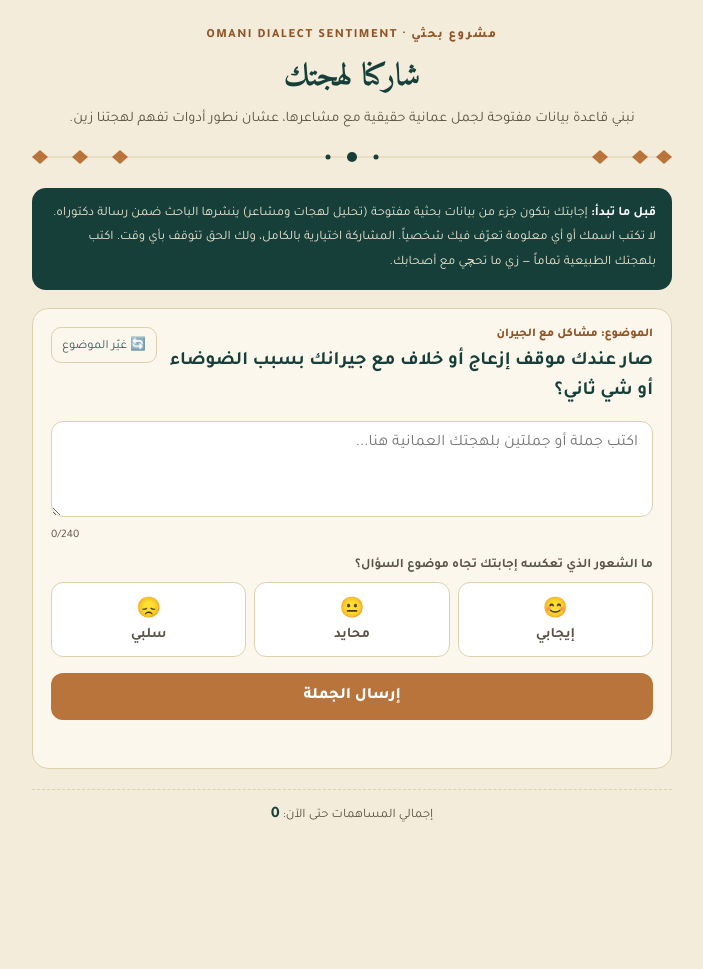
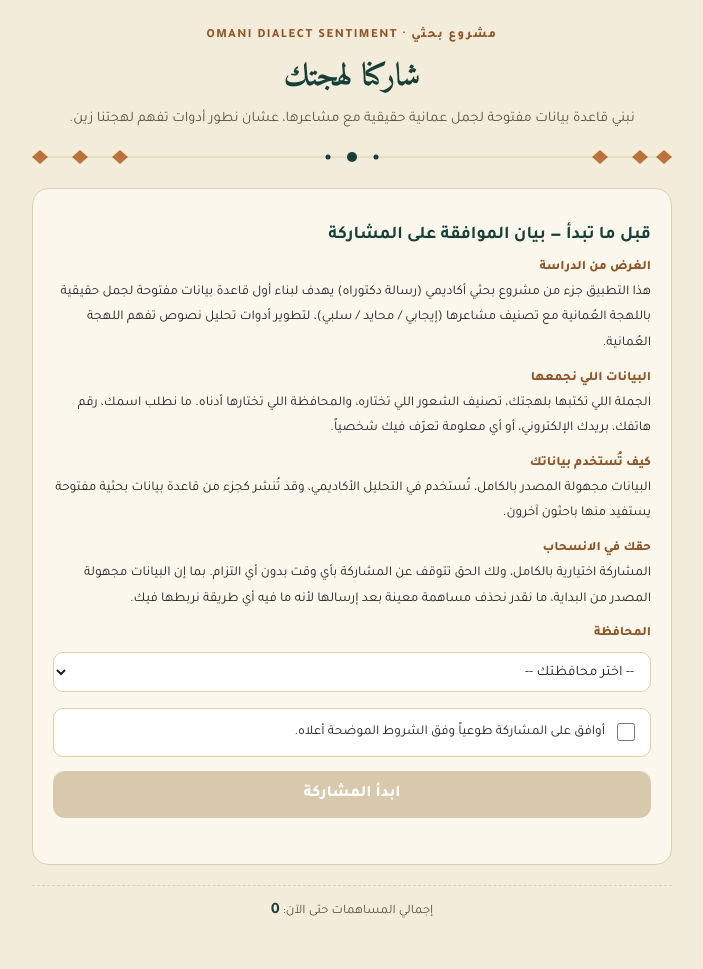
Before and after one commit to tfatnassi2017-bot/OmanSentiment_Project, a Flask app: page / in a window 1280 px wide. Shown: the whole page, without its empty margins (288-991 px from the left). Before the commit the page ends 822 px from the top, so only its background shows below. Run offline with Flask 3, Linux system fonts and the light colour scheme; data that the repository does not hold is empty; some libraries are stand-ins or nearby versions.

Commit message:
Update index.html

```diff
--- a/templates/index.html
+++ b/templates/index.html
@@ -50,17 +50,82 @@
   .done-box .big-emoji{ font-size:44px; margin-bottom:10px; }
   .done-box h3{ color:var(--teal-deep); font-size:20px; margin-bottom:10px; }
   .done-box p{ font-size:14px; color:var(--ink-soft); line-height:1.8; max-width:420px; margin:0 auto; }
+
+  .consent-gate{
+    background:var(--sand-card); border:1.5px solid var(--line); border-radius:16px;
+    padding:20px 20px 22px; margin-bottom:18px;
+  }
+  .consent-gate h2{ color:var(--teal-deep); font-size:18px; margin-bottom:10px; }
+  .consent-gate .section-label{ font-weight:800; color:var(--copper-deep); font-size:13px; margin:14px 0 4px; }
+  .consent-gate p{ font-size:13.5px; line-height:1.9; color:var(--ink); margin:0; }
+  .region-select{
+    width:100%; margin-top:6px; padding:11px 12px; border:1.5px solid var(--line);
+    border-radius:10px; font-family:'Tajawal',sans-serif; font-size:14.5px; color:var(--ink);
+    background:#fff; direction:rtl;
+  }
+  .region-select:focus{ outline:2px solid var(--teal-mid); border-color:var(--teal-mid); }
+  .agree-row{
+    display:flex; align-items:flex-start; gap:8px; margin-top:16px; padding:12px;
+    background:#fff; border:1px solid var(--line); border-radius:10px;
+  }
+  .agree-row input[type=checkbox]{ width:18px; height:18px; margin-top:2px; flex:0 0 auto; cursor:pointer; }
+  .agree-row label{ font-size:13.5px; color:var(--ink); line-height:1.7; cursor:pointer; }
+  .start-btn{
+    width:100%; margin-top:14px; background:var(--copper); color:#fff; border:none;
+    padding:14px; border-radius:12px; font-size:16px; font-weight:800; cursor:pointer;
+  }
+  .start-btn:disabled{ background:#D8C9AC; cursor:not-allowed; }
+  .start-btn:not(:disabled):hover{ background:var(--copper-deep); }
+  .gate-err{ text-align:center; font-size:13px; color:var(--neg); font-weight:700; margin-top:8px; min-height:16px; }
 </style>
 {% endblock %}
 
 {% block content %}
-<div class="consent">
-  <b>قبل ما تبدأ:</b> إجابتك بتكون جزء من بيانات بحثية مفتوحة (تحليل لهجات ومشاعر) ينشرها الباحث ضمن رسالة دكتوراه.
-  لا تكتب اسمك أو أي معلومة تعرّف فيك شخصياً. المشاركة اختيارية بالكامل، ولك الحق تتوقف بأي وقت.
-  اكتب بلهجتك الطبيعية تماماً — زي ما تحچي مع أصحابك.
+<div class="consent-gate" id="consentGate">
+  <h2>قبل ما تبدأ — بيان الموافقة على المشاركة</h2>
+
+  <div class="section-label">الغرض من الدراسة</div>
+  <p>
+    هذا التطبيق جزء من مشروع بحثي أكاديمي (رسالة دكتوراه) يهدف لبناء أول قاعدة بيانات مفتوحة لجمل حقيقية
+    باللهجة العُمانية مع تصنيف مشاعرها (إيجابي / محايد / سلبي)، لتطوير أدوات تحليل نصوص تفهم اللهجة العُمانية.
+  </p>
+
+  <div class="section-label">البيانات اللي نجمعها</div>
+  <p>
+    الجملة اللي تكتبها بلهجتك، تصنيف الشعور اللي تختاره، والمحافظة اللي تختارها أدناه.
+    ما نطلب اسمك، رقم هاتفك، بريدك الإلكتروني، أو أي معلومة تعرّف فيك شخصياً.
+  </p>
+
+  <div class="section-label">كيف تُستخدم بياناتك</div>
+  <p>
+    البيانات مجهولة المصدر بالكامل، تُستخدم في التحليل الأكاديمي، وقد تُنشر كجزء من قاعدة بيانات بحثية
+    مفتوحة يستفيد منها باحثون آخرون.
+  </p>
+
+  <div class="section-label">حقك في الانسحاب</div>
+  <p>
+    المشاركة اختيارية بالكامل، ولك الحق تتوقف عن المشاركة بأي وقت بدون أي التزام. بما إن البيانات
+    مجهولة المصدر من البداية، ما نقدر نحذف مساهمة معينة بعد إرسالها لأنه ما فيه أي طريقة نربطها فيك.
+  </p>
+
+  <div class="section-label">المحافظة</div>
+  <select class="region-select" id="regionSelect">
+    <option value="" disabled selected>-- اختر محافظتك --</option>
+    {% for key, label in regions %}
+    <option value="{{ key }}">{{ label }}</option>
+    {% endfor %}
+  </select>
+
+  <div class="agree-row">
+    <input type="checkbox" id="agreeCheckbox">
+    <label for="agreeCheckbox">أوافق على المشاركة طوعياً وفق الشروط الموضحة أعلاه.</label>
+  </div>
+
+  <button class="start-btn" id="startBtn" type="button" disabled>ابدأ المشاركة</button>
+  <div class="gate-err" id="gateErr"></div>
 </div>
 
-<div class="card">
+<div class="card" id="mainCard" style="display:none;">
   <div id="activeForm">
     <div class="topic-row">
       <div>
@@ -100,6 +165,7 @@
 
 <script>
 const topics = {{ topics | tojson }};
+const validRegionKeys = new Set({{ regions | map(attribute=0) | list | tojson }});
 let currentTopic = null;
 let selectedSentiment = null;
 
@@ -113,7 +179,51 @@ const totalCount = document.getElementById('totalCount');
 const sentBtns = document.querySelectorAll('.sent-btn');
 const activeForm = document.getElementById('activeForm');
 const doneBox = document.getElementById('doneBox');
+const consentGate = document.getElementById('consentGate');
+const mainCard = document.getElementById('mainCard');
+const regionSelect = document.getElementById('regionSelect');
+const agreeCheckbox = document.getElementById('agreeCheckbox');
+const startBtn = document.getElementById('startBtn');
+const gateErr = document.getElementById('gateErr');
 
+// --- Consent + region gate -------------------------------------------
+// Asked once per device, then remembered in localStorage so returning
+// visitors go straight to the questions (participation isn't limited to
+// a single submission — this only gates the one-time consent step).
+const CONSENT_KEY = 'omani_consent_given_v1';
+const REGION_KEY = 'omani_participant_region_v1';
+
+function getStoredRegion(){
+  const r = localStorage.getItem(REGION_KEY);
+  return validRegionKeys.has(r) ? r : null;
+}
+function hasConsented(){
+  return localStorage.getItem(CONSENT_KEY) === 'true' && !!getStoredRegion();
+}
+function enterMainForm(){
+  consentGate.style.display = 'none';
+  mainCard.style.display = 'block';
+  pickTopic();
+}
+
+function updateStartBtn(){
+  startBtn.disabled = !(agreeCheckbox.checked && regionSelect.value);
+}
+regionSelect.addEventListener('change', updateStartBtn);
+agreeCheckbox.addEventListener('change', updateStartBtn);
+
+startBtn.addEventListener('click', () => {
+  if (!agreeCheckbox.checked || !regionSelect.value) {
+    gateErr.textContent = 'الرجاء اختيار المحافظة والموافقة على الشروط أولاً.';
+    return;
+  }
+  gateErr.textContent = '';
+  localStorage.setItem(CONSENT_KEY, 'true');
+  localStorage.setItem(REGION_KEY, regionSelect.value);
+  enterMainForm();
+});
+
+// --- Answered-topic tracking (unchanged from before) ------------------
 // Which topics this browser has already answered, kept in localStorage so
 // it survives page reloads/closing the tab (but is local to this device —
 // it's not tied to a person, just "this browser has seen these prompts").
@@ -180,12 +290,22 @@ submitBtn.addEventListener('click', async () => {
     msgBox.className = 'msg err'; msgBox.textContent = 'اختر شعورك تجاه الجملة قبل الإرسال.'; return;
   }
 
+  const participantRegion = getStoredRegion();
+  if (!participantRegion) {
+    // Shouldn't normally happen (gate enforces this first), but guards
+    // against a cleared/corrupted localStorage mid-session.
+    msgBox.className = 'msg err'; msgBox.textContent = 'صار خطأ بمعلومات الموافقة، أعد تحميل الصفحة.'; return;
+  }
+
   submitBtn.disabled = true; submitBtn.textContent = 'جاري الإرسال...';
   try {
     const res = await fetch('/submit', {
       method: 'POST',
       headers: {'Content-Type': 'application/json'},
-      body: JSON.stringify({ sentence, sentiment: selectedSentiment, topic: currentTopic[0] })
+      body: JSON.stringify({
+        sentence, sentiment: selectedSentiment, topic: currentTopic[0],
+        participant_region: participantRegion
+      })
     });
     const data = await res.json();
     if (data.ok) {
@@ -216,7 +336,12 @@ submitBtn.addEventListener('click', async () => {
   }
 });
 
-pickTopic();
+// --- Init ---------------------------------------------------------------
+if (hasConsented()) {
+  enterMainForm();
+} else {
+  consentGate.style.display = 'block';
+}
 refreshCount();
 </script>
 {% endblock %}
```
